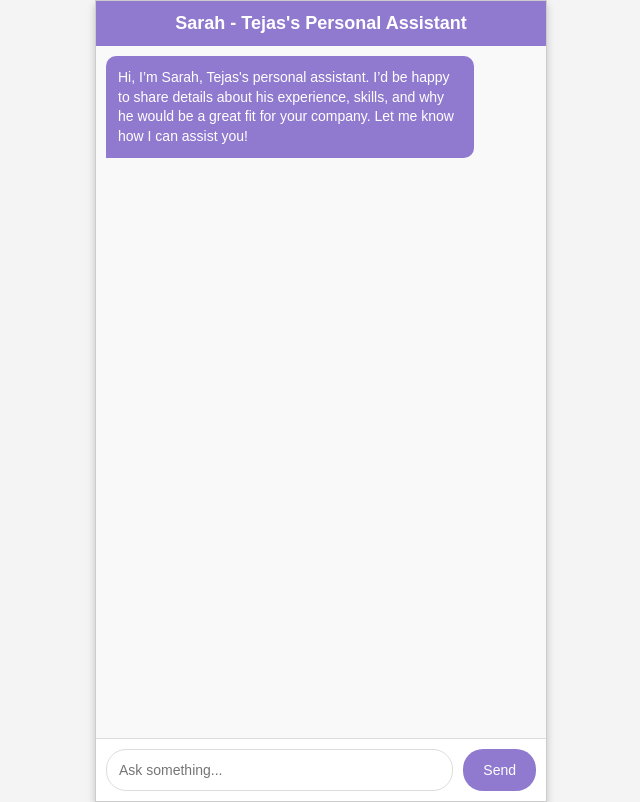
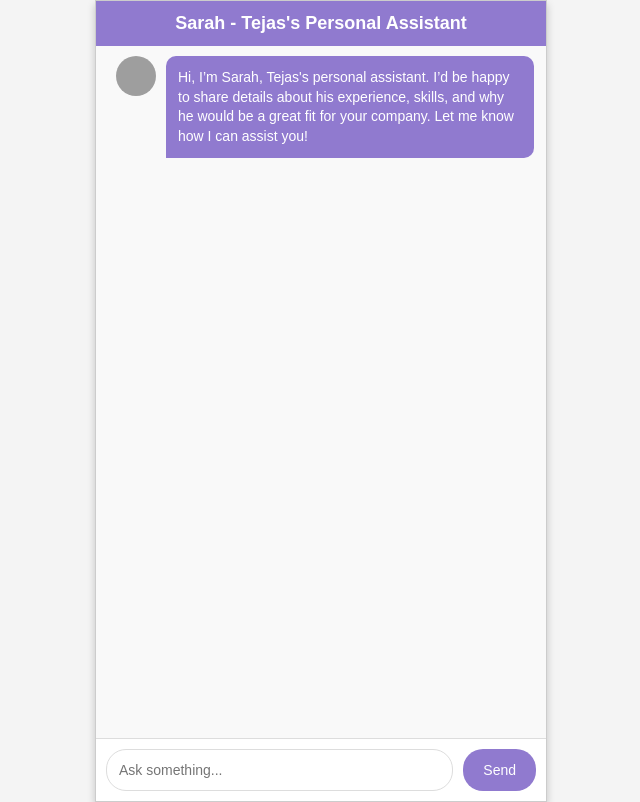
Before and after one commit to tejasy4912/Personal-Assistant-Conversational-Q-A-Chatbot, a Flask app: page / in a window 1280 px wide. Shown: the whole page, without its empty margins (319-959 px from the left). Run offline with Flask 3, Linux system fonts and the light colour scheme; some web fonts are replaced; grey boxes are pictures that could not be loaded.

Commit message:
Update index.html

```diff
--- a/templates/index.html
+++ b/templates/index.html
@@ -46,10 +46,23 @@
             word-wrap: break-word;
         }
 
+        .chat-bubble-container {
+            display: flex;
+            align-items: flex-start;
+            margin-bottom: 10px;
+        }
+
+        .chat-bubble-container.user {
+            flex-direction: row-reverse;
+        }
+
+        .chat-bubble-container.assistant {
+            flex-direction: row;
+        }
+
         .chat-bubble {
             max-width: 80%;
             padding: 12px;
-            margin-bottom: 10px;
             border-radius: 10px;
             font-size: 14px;
             line-height: 1.4;
@@ -58,15 +71,30 @@
         .chat-bubble-assistant {
             background-color: #907ACF;
             color: white;
-            align-self: flex-start;
             border-radius: 10px 10px 10px 0;
         }
 
         .chat-bubble-user {
             background-color: #ddd;
             color: black;
-            align-self: flex-end;
             border-radius: 10px 10px 0 10px;
+        }
+
+        .avatar {
+            width: 40px;
+            height: 40px;
+            border-radius: 50%;
+            margin: 0 10px;
+            background-size: cover;
+            background-position: center;
+        }
+
+        .avatar.assistant {
+            background-image: url('https://cdn-icons-png.flaticon.com/512/4202/4202850.png'); /* Sarah's new avatar */
+        }
+
+        .avatar.user {
+            background-image: url('https://cdn-icons-png.flaticon.com/512/847/847969.png'); /* User's cartoon avatar */
         }
 
         .typing-indicator {
@@ -216,10 +244,26 @@
 
         function displayMessage(message, sender) {
             const chatHistory = document.getElementById("chat_history");
+
+            const messageContainer = document.createElement("div");
+            messageContainer.className = `chat-bubble-container ${sender}`;
+
+            const avatar = document.createElement("div");
+            avatar.className = `avatar ${sender}`;
+
             const messageBubble = document.createElement("div");
             messageBubble.className = `chat-bubble chat-bubble-${sender}`;
-            messageBubble.textContent = message;
-            chatHistory.appendChild(messageBubble);
+
+            // Check for URLs and convert them to clickable links
+            const urlRegex = /(https?:\/\/[^\s]+)/g;
+            messageBubble.innerHTML = message.replace(urlRegex, (url) => {
+                return `<a href="${url}" target="_blank" style="color: inherit; text-decoration: underline;">${url}</a>`;
+            });
+
+            messageContainer.appendChild(avatar);
+            messageContainer.appendChild(messageBubble);
+
+            chatHistory.appendChild(messageContainer);
             chatHistory.scrollTop = chatHistory.scrollHeight;
         }
     </script>
```
